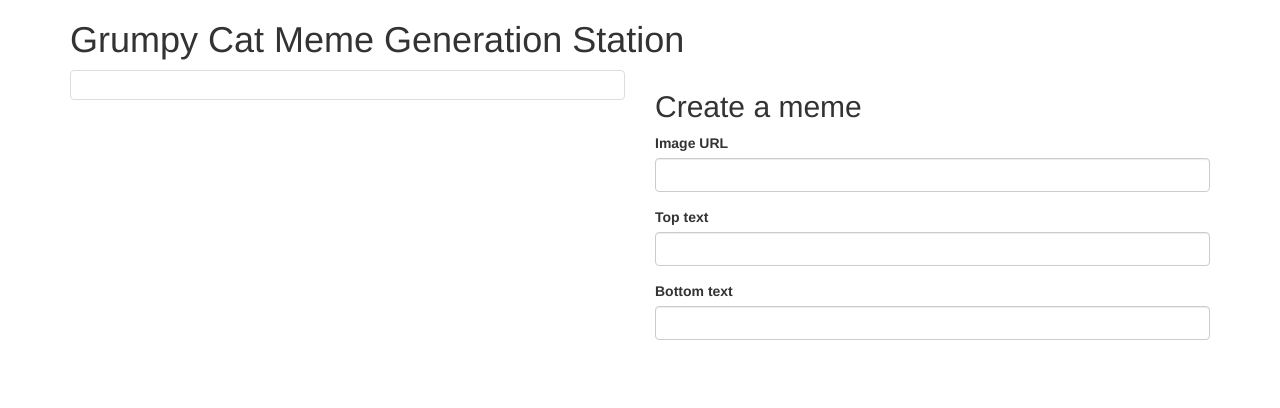
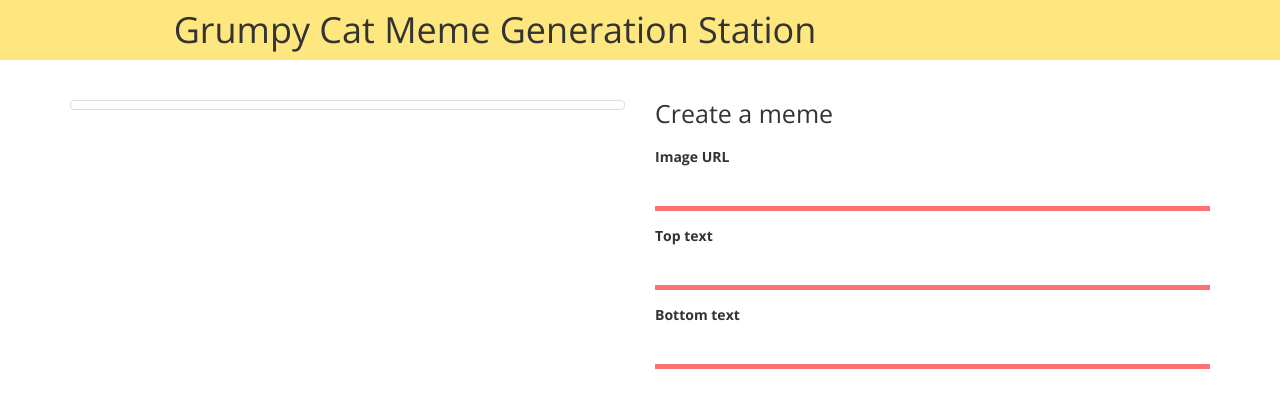
Before and after one commit to ahshra/ahshra.github.io, a Jekyll site: the page built from Meme_Generator/Meme_Generator.html, in a window 1280 px wide. Shown: the top 408 px of the page. Built offline with Jekyll 4.4.1, drawn with Linux system fonts in a browser that asks for light colours; nearby versions of some CDN libraries.

Commit message:
Update Meme_Generator.html

```diff
--- a/Meme_Generator/Meme_Generator.html
+++ b/Meme_Generator/Meme_Generator.html
@@ -8,7 +8,7 @@ permalink: Meme_Generator/Meme_Generator.html
   <head>
     <link rel="stylesheet" href="https://s3.amazonaws.com/codecademy-content/projects/bootstrap.min.css">
     <link href='https://fonts.googleapis.com/css?family=Open+Sans:400,300,700' rel='stylesheet' type='text/css'>
-    <link rel="stylesheet" type="text/css" href="/Users/aaronshraberg/Desktop/Meme_Generator/Meme_Generator.css">
+    <link rel="stylesheet" type="text/css" href="/ahshra.github.io/Meme_Generator/Meme_Generator.css">
   </head>
   <body>
     <div class="header">
```
